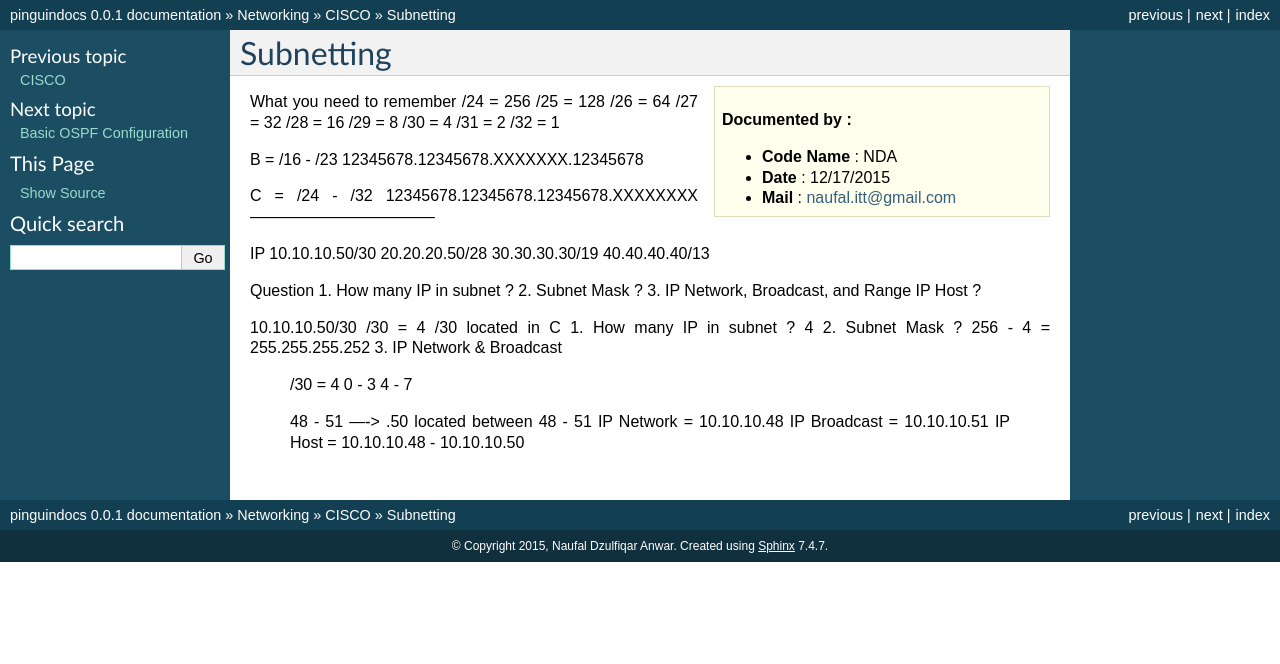
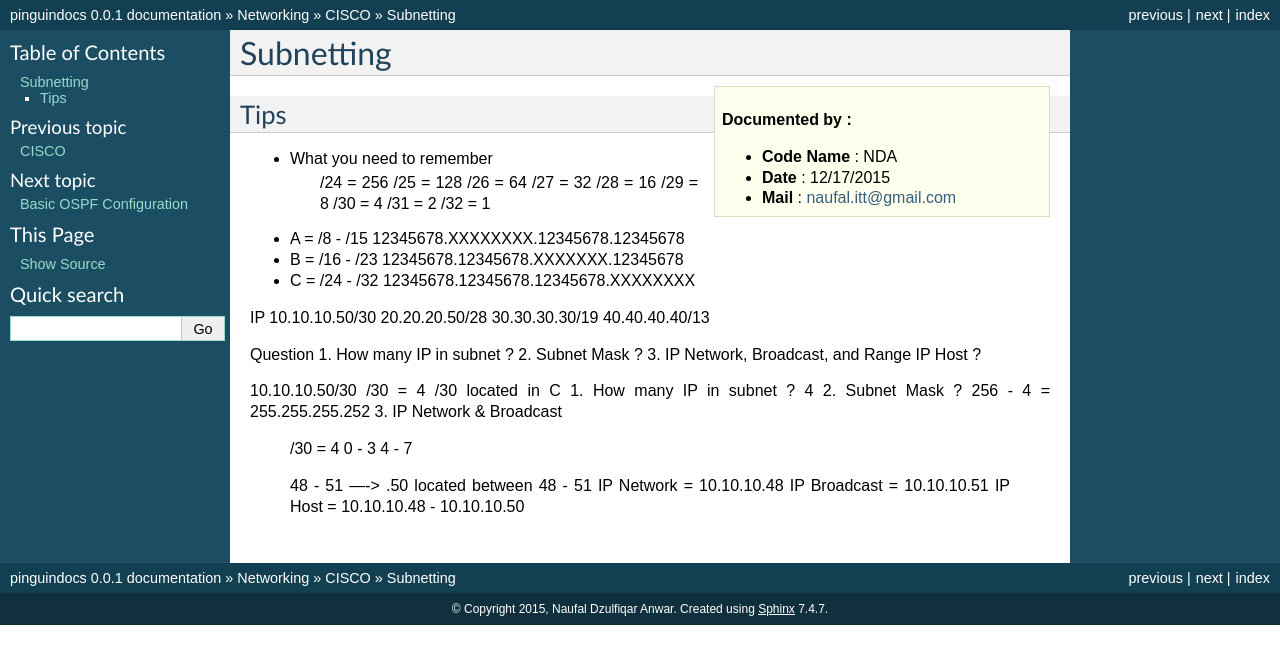
Before and after one commit to ijulele/pinguindocs, a Sphinx documentation site: the page built from docs/source/subnetting.rst, in a window 1280 px wide. Shown: the top 664 px of the page. Built offline with Sphinx 7.4.7, drawn with Linux system fonts in a browser that asks for light colours.

Commit message:
Update subnetting.rst

```diff
--- a/docs/source/subnetting.rst
+++ b/docs/source/subnetting.rst
@@ -7,28 +7,30 @@ Subnetting
      * **Date** 	: 12/17/2015
      * **Mail** 	: naufal.itt@gmail.com
 
+Tips
+----
 
-What you need to remember
-/24 = 256
-/25 = 128
-/26 = 64
-/27 = 32
-/28 = 16
-/29 = 8
-/30 = 4
-/31 = 2
-/32 = 1
+- What you need to remember
+    /24 = 256
+    /25 = 128
+    /26 = 64
+    /27 = 32
+    /28 = 16
+    /29 = 8
+    /30 = 4
+    /31 = 2
+    /32 = 1
 
-----------------------------------
-A = /8 - /15
-12345678.XXXXXXXX.12345678.12345678
 
-B = /16 - /23
-12345678.12345678.XXXXXXX.12345678
+- A = /8 - /15
+  12345678.XXXXXXXX.12345678.12345678
 
-C = /24 - /32
-12345678.12345678.12345678.XXXXXXXX
------------------------------------
+- B = /16 - /23
+  12345678.12345678.XXXXXXX.12345678
+
+- C = /24 - /32
+  12345678.12345678.12345678.XXXXXXXX
+
 
 IP
 10.10.10.50/30
```
